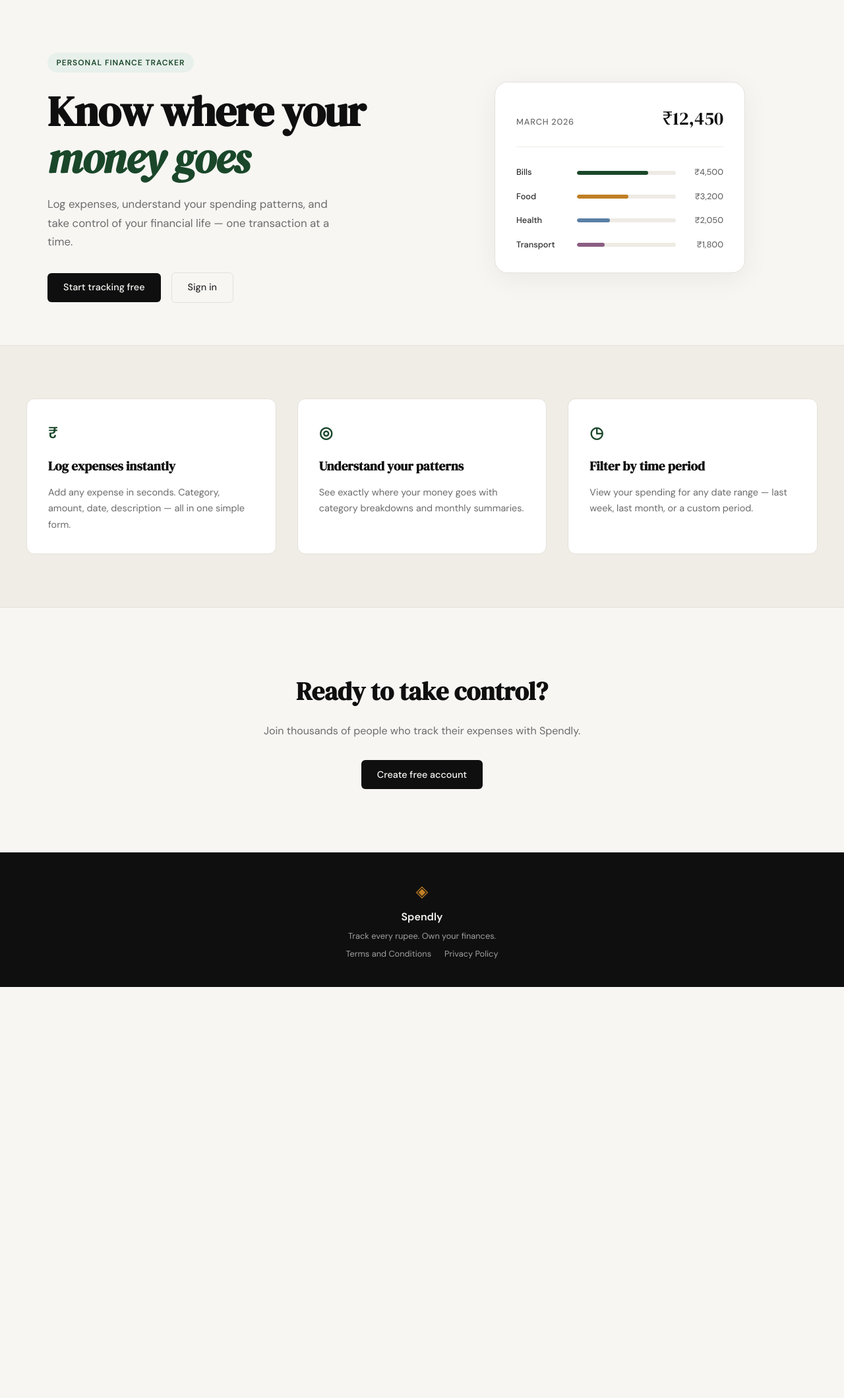
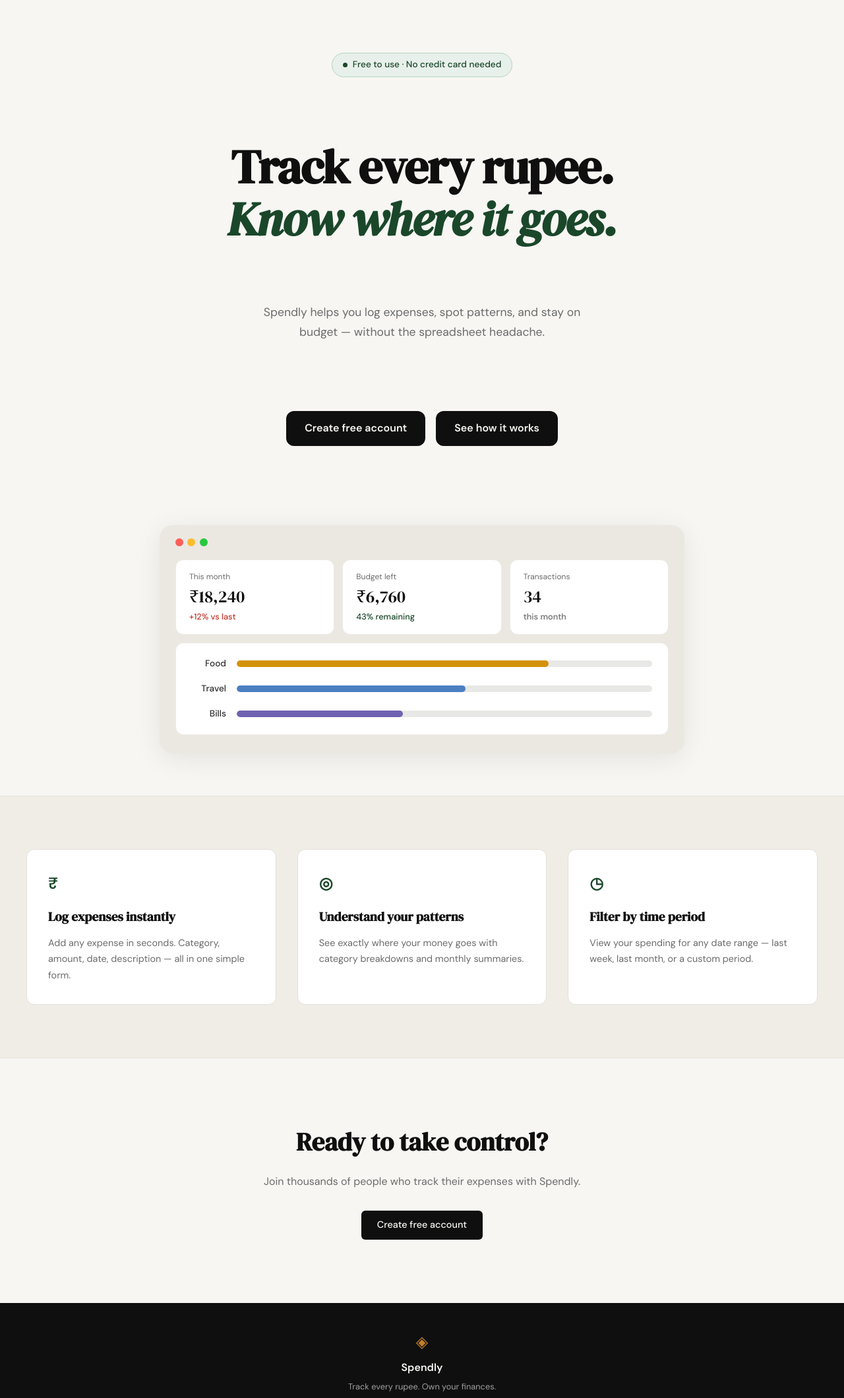
Before and after one commit to Arunav09/spendly, a Flask app: page / in a window 1280 px wide. Shown: the part 61-2180 px from the top of the page at 66% size. Before the commit the page ends 1557 px from the top, so only its background shows below. Run offline with Flask 3, Linux system fonts and the light colour scheme.

Commit message:
landing: redesign hero section to match new layout
Replaces the two-column hero (text + old mock card) with a
centered single-column layout: badge, headline, subtitle,
dual CTA buttons, and a new dashboard mock with stat cards
and category bars. Adds static/css/landing.css for all
hero-specific overrides and the dashboard mock styles.

Co-Authored-By: Claude Sonnet 4.6 <noreply@anthropic.com>

```diff
--- /dev/null
+++ b/static/css/landing.css
@@ -0,0 +1,187 @@
+/* ------------------------------------------------------------------ */
+/* Hero — overrides style.css for the landing page                     */
+/* ------------------------------------------------------------------ */
+
+.hero {
+    display: flex;
+    flex-direction: column;
+    align-items: center;
+    text-align: center;
+    padding: 5rem 2rem 4rem;
+    max-width: 860px;
+    margin: 0 auto;
+}
+
+.hero-badge {
+    display: inline-flex;
+    align-items: center;
+    gap: 0.5rem;
+    background: var(--accent-light);
+    color: var(--accent);
+    border: 1px solid #b2d4bb;
+    font-size: 0.85rem;
+    font-weight: 500;
+    letter-spacing: 0;
+    text-transform: none;
+    padding: 0.4rem 1rem;
+    border-radius: 999px;
+    margin-bottom: 2rem;
+}
+
+.hero-badge::before {
+    content: '';
+    width: 7px;
+    height: 7px;
+    border-radius: 50%;
+    background: var(--accent);
+    flex-shrink: 0;
+}
+
+.hero-title {
+    font-size: clamp(2.75rem, 6vw, 4.5rem);
+    line-height: 1.1;
+    margin-bottom: 1.5rem;
+    max-width: none;
+}
+
+.hero-title em {
+    display: block;
+    color: var(--accent);
+    font-style: italic;
+}
+
+.hero-subtitle {
+    font-size: 1.1rem;
+    max-width: 520px;
+    margin-bottom: 2.5rem;
+}
+
+.hero-actions {
+    display: flex;
+    gap: 1rem;
+    justify-content: center;
+    margin-bottom: 3.5rem;
+}
+
+.hero-actions .btn-primary {
+    padding: 0.85rem 1.75rem;
+    font-size: 1rem;
+    font-weight: 600;
+    border-radius: var(--radius-md);
+}
+
+/* ------------------------------------------------------------------ */
+/* Dashboard mock                                                       */
+/* ------------------------------------------------------------------ */
+
+.mock-dashboard {
+    width: 100%;
+    background: #ebe8e2;
+    border-radius: var(--radius-lg);
+    padding: 1.25rem 1.5rem 1.75rem;
+    box-shadow: 0 8px 40px rgba(0, 0, 0, 0.08);
+}
+
+.mock-traffic {
+    display: flex;
+    gap: 0.4rem;
+    margin-bottom: 1.25rem;
+}
+
+.tl {
+    width: 12px;
+    height: 12px;
+    border-radius: 50%;
+}
+
+.tl-red    { background: #ff5f57; }
+.tl-yellow { background: #febc2e; }
+.tl-green  { background: #28c840; }
+
+.mock-stats {
+    display: grid;
+    grid-template-columns: repeat(3, 1fr);
+    gap: 0.75rem;
+    margin-bottom: 0.75rem;
+}
+
+.mock-stat-card {
+    background: var(--paper-card);
+    border: 1px solid var(--border-soft);
+    border-radius: var(--radius-md);
+    padding: 1rem 1.25rem;
+    text-align: left;
+}
+
+.mock-stat-label {
+    font-size: 0.75rem;
+    color: var(--ink-muted);
+    margin-bottom: 0.35rem;
+}
+
+.mock-stat-value {
+    font-family: var(--font-display);
+    font-size: 1.6rem;
+    color: var(--ink);
+    line-height: 1.2;
+    margin-bottom: 0.3rem;
+}
+
+.mock-stat-trend {
+    font-size: 0.8rem;
+    color: var(--ink-muted);
+    font-weight: 500;
+}
+
+.mock-stat-trend--red   { color: var(--danger); }
+.mock-stat-trend--green { color: var(--accent); }
+
+.mock-categories {
+    background: var(--paper-card);
+    border: 1px solid var(--border-soft);
+    border-radius: var(--radius-md);
+    padding: 1.25rem 1.5rem;
+    display: flex;
+    flex-direction: column;
+    gap: 1rem;
+    text-align: left;
+}
+
+.mock-cat-row {
+    display: grid;
+    grid-template-columns: 52px 1fr;
+    align-items: center;
+    gap: 1rem;
+}
+
+.mock-cat-label {
+    font-size: 0.85rem;
+    color: var(--ink-soft);
+    text-align: right;
+    font-weight: 500;
+}
+
+.mock-cat-track {
+    height: 10px;
+    background: #e8e8e6;
+    border-radius: 999px;
+    overflow: hidden;
+}
+
+.mock-cat-bar {
+    height: 100%;
+    border-radius: 999px;
+}
+
+.mock-cat-bar--orange { background: #d4920a; }
+.mock-cat-bar--blue   { background: #4a7fc1; }
+.mock-cat-bar--purple { background: #6f62b0; }
+
+/* ------------------------------------------------------------------ */
+/* Responsive                                                           */
+/* ------------------------------------------------------------------ */
+
+@media (max-width: 600px) {
+    .mock-stats { grid-template-columns: 1fr; }
+    .hero-actions { flex-direction: column; align-items: center; }
+}
--- a/templates/landing.html
+++ b/templates/landing.html
@@ -2,59 +2,66 @@
 
 {% block title %}Spendly — Track Every Rupee{% endblock %}
 
+{% block head %}
+<link rel="stylesheet" href="{{ url_for('static', filename='css/landing.css') }}">
+{% endblock %}
+
 {% block content %}
 
 <section class="hero">
-    <div class="hero-inner">
-        <div class="hero-badge">Personal Finance Tracker</div>
+    <div class="hero-badge">Free to use · No credit card needed</div>
     <h1 class="hero-title">
-            Know where your<br>
-            <em>money goes</em>
+        Track every rupee.<br>
+        <em>Know where it goes.</em>
     </h1>
     <p class="hero-subtitle">
-            Log expenses, understand your spending patterns,
-            and take control of your financial life —
-            one transaction at a time.
+        Spendly helps you log expenses, spot patterns, and stay
+        on budget — without the spreadsheet headache.
     </p>
     <div class="hero-actions">
-            <a href="{{ url_for('register') }}" class="btn-primary">Start tracking free</a>
-            <a href="{{ url_for('login') }}" class="btn-ghost">Sign in</a>
+        <a href="{{ url_for('register') }}" class="btn-primary">Create free account</a>
+        <a href="#" class="btn-primary">See how it works</a>
+    </div>
+    <div class="mock-dashboard">
+        <div class="mock-traffic">
+            <span class="tl tl-red"></span>
+            <span class="tl tl-yellow"></span>
+            <span class="tl tl-green"></span>
+        </div>
+        <div class="mock-stats">
+            <div class="mock-stat-card">
+                <p class="mock-stat-label">This month</p>
+                <p class="mock-stat-value">₹18,240</p>
+                <p class="mock-stat-trend mock-stat-trend--red">+12% vs last</p>
+            </div>
+            <div class="mock-stat-card">
+                <p class="mock-stat-label">Budget left</p>
+                <p class="mock-stat-value">₹6,760</p>
+                <p class="mock-stat-trend mock-stat-trend--green">43% remaining</p>
+            </div>
+            <div class="mock-stat-card">
+                <p class="mock-stat-label">Transactions</p>
+                <p class="mock-stat-value">34</p>
+                <p class="mock-stat-trend">this month</p>
             </div>
         </div>
-    <div class="hero-visual">
-        <div class="mock-card">
-            <div class="mock-card-header">
-                <span class="mock-label">March 2026</span>
-                <span class="mock-total">₹12,450</span>
+        <div class="mock-categories">
+            <div class="mock-cat-row">
+                <span class="mock-cat-label">Food</span>
+                <div class="mock-cat-track">
+                    <div class="mock-cat-bar mock-cat-bar--orange" style="width: 75%"></div>
                 </div>
-            <div class="mock-bars">
-                <div class="mock-bar-row">
-                    <span class="mock-cat">Bills</span>
-                    <div class="mock-bar-track">
-                        <div class="mock-bar" style="width: 72%"></div>
             </div>
-                    <span class="mock-amt">₹4,500</span>
+            <div class="mock-cat-row">
+                <span class="mock-cat-label">Travel</span>
+                <div class="mock-cat-track">
+                    <div class="mock-cat-bar mock-cat-bar--blue" style="width: 55%"></div>
                 </div>
-                <div class="mock-bar-row">
-                    <span class="mock-cat">Food</span>
-                    <div class="mock-bar-track">
-                        <div class="mock-bar mock-bar-2" style="width: 52%"></div>
             </div>
-                    <span class="mock-amt">₹3,200</span>
-                </div>
-                <div class="mock-bar-row">
-                    <span class="mock-cat">Health</span>
-                    <div class="mock-bar-track">
-                        <div class="mock-bar mock-bar-3" style="width: 33%"></div>
-                    </div>
-                    <span class="mock-amt">₹2,050</span>
-                </div>
-                <div class="mock-bar-row">
-                    <span class="mock-cat">Transport</span>
-                    <div class="mock-bar-track">
-                        <div class="mock-bar mock-bar-4" style="width: 28%"></div>
-                    </div>
-                    <span class="mock-amt">₹1,800</span>
+            <div class="mock-cat-row">
+                <span class="mock-cat-label">Bills</span>
+                <div class="mock-cat-track">
+                    <div class="mock-cat-bar mock-cat-bar--purple" style="width: 40%"></div>
                 </div>
             </div>
         </div>
```
Lines whose indentation alone changed are shown as unchanged.
